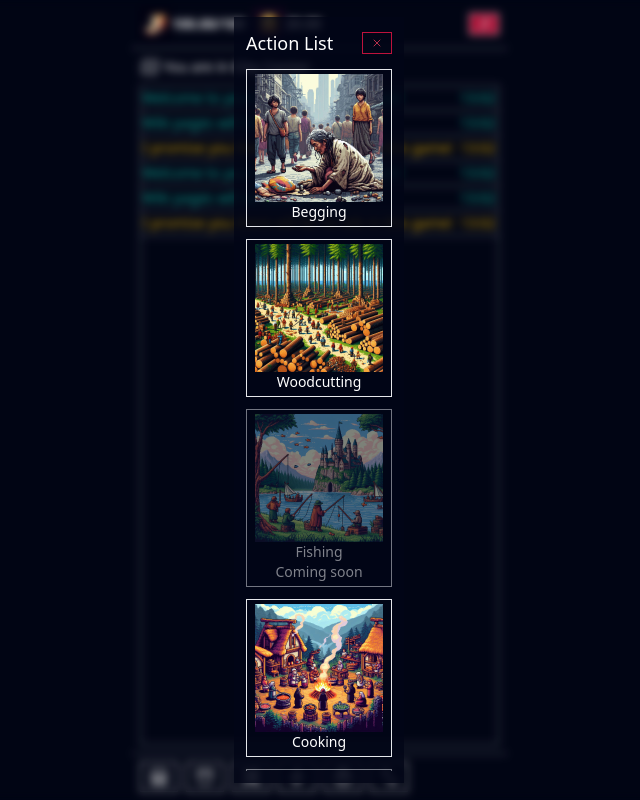
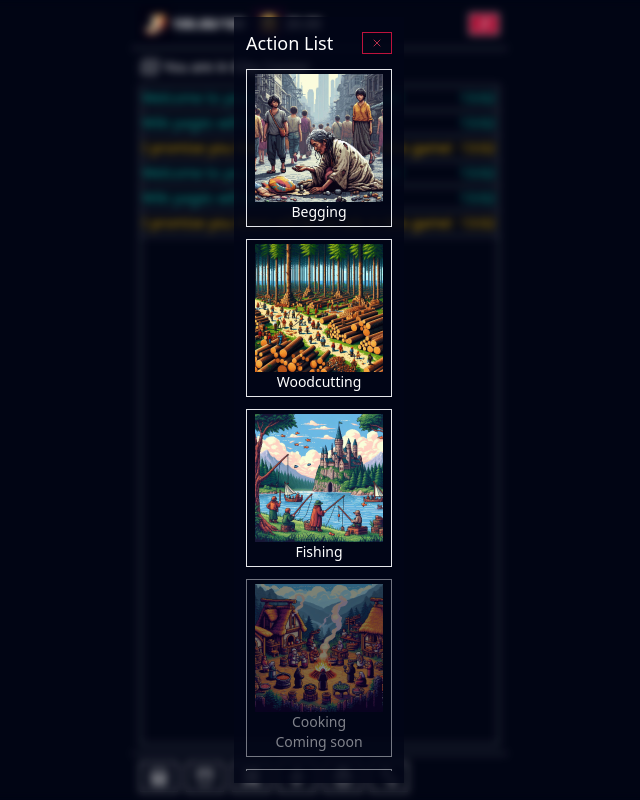
Before and after one commit to vsonmez/eternal-harvest, a React (Create React App) app: page / in a window 1280 px wide. Both pictures are taken after a click on the button 617 px from the left and 777 px from the top of the page. Shown: the whole page, without its empty margins (321-961 px from the left). Built offline with nearby package versions, Linux system fonts and the light colour scheme.

Commit message:
cooking disabled

```diff
--- a/src/skill-actions/skill-action-select.component.tsx
+++ b/src/skill-actions/skill-action-select.component.tsx
@@ -74,16 +74,16 @@ const SkillActionSelect: React.FC<Props> = ({ onClose }) => {
           </ButtonComponent>
         </li>
         <li>
-          <ButtonComponent className="flex flex-col items-center" onClick={() => handleSkillAction("fishing")} disabled>
+          <ButtonComponent className="flex flex-col items-center" onClick={() => handleSkillAction("fishing")}>
             <img src="./images/fishing.jpeg" alt="" className="w-32" />
             <span>Fishing</span>
-            <span>Coming soon</span>
           </ButtonComponent>
         </li>
         <li>
-          <ButtonComponent className="flex flex-col items-center" onClick={() => handleSkillAction("cooking")}>
+          <ButtonComponent className="flex flex-col items-center" onClick={() => handleSkillAction("cooking")} disabled>
             <img src="./images/cooking.jpeg" alt="" className="w-32" />
             <span>Cooking</span>
+            <span>Coming soon</span>
           </ButtonComponent>
         </li>
         <li>
```
